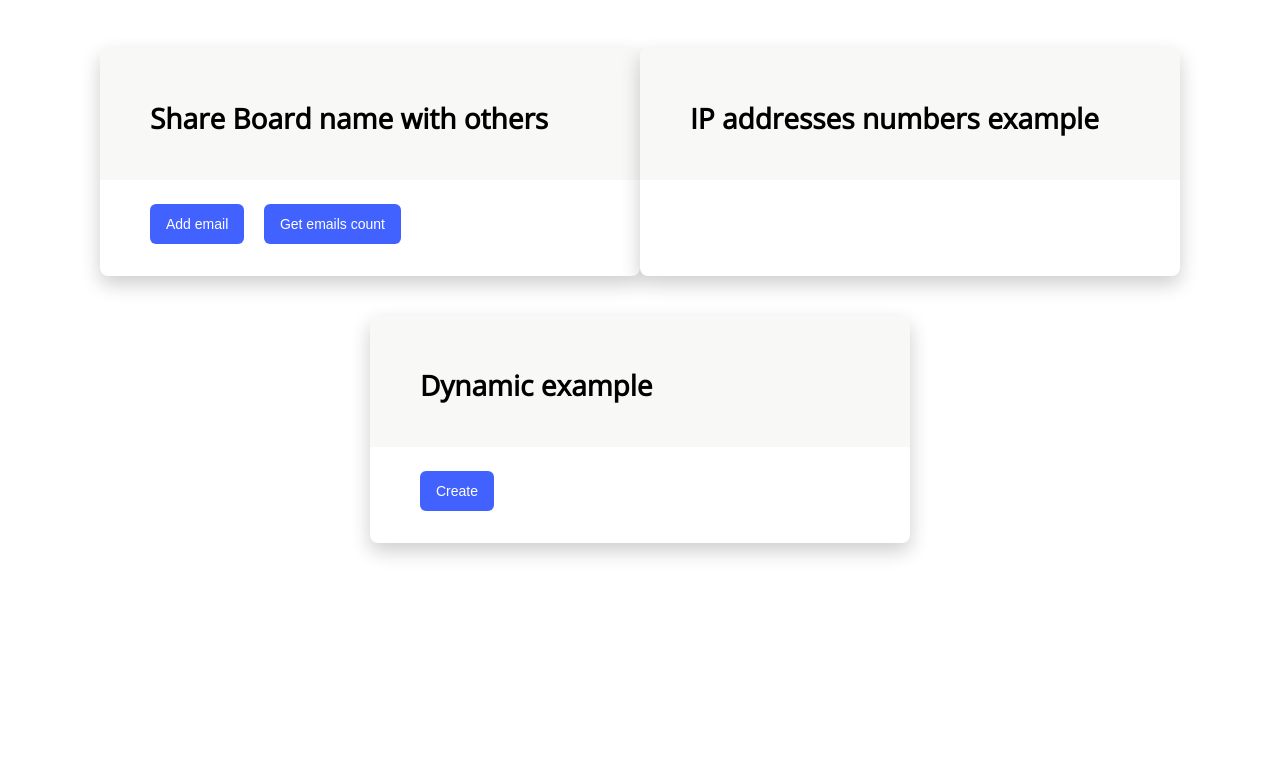
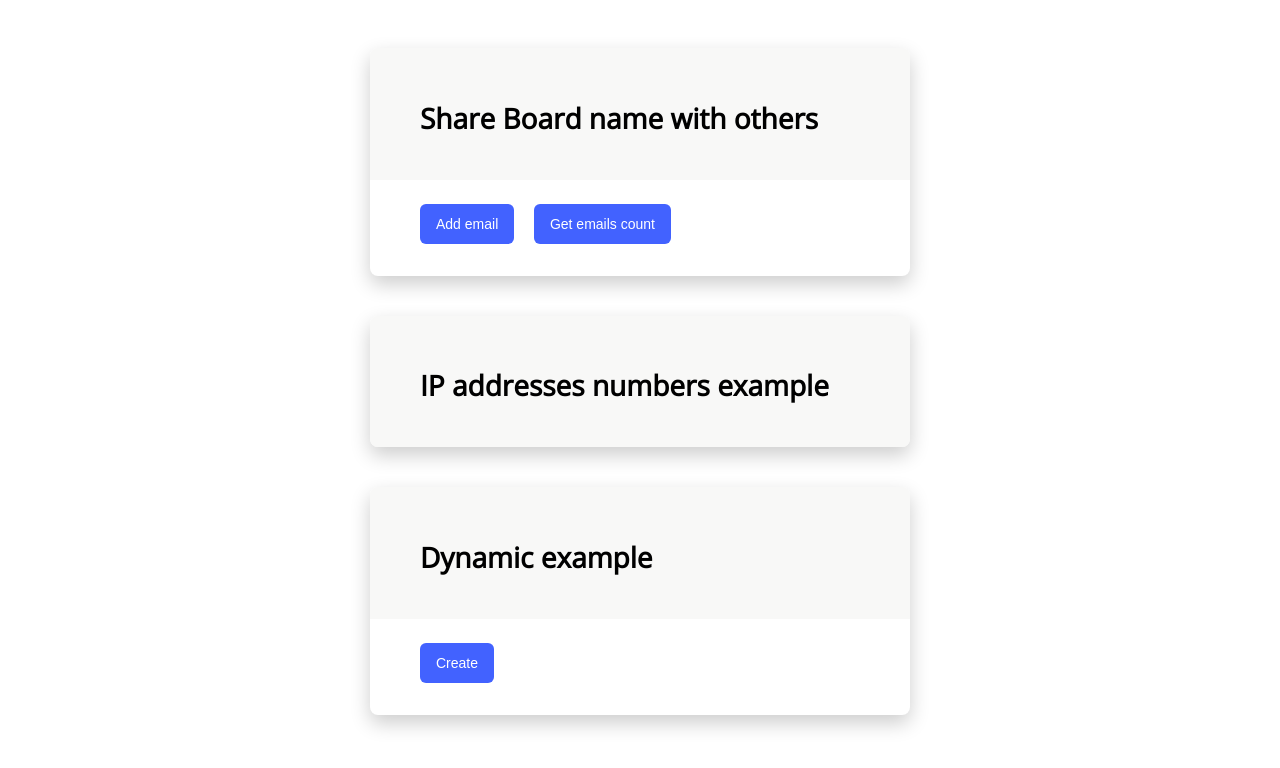
Before and after one commit to IvanKuzyshyn/multiple-values-input, a website built with webpack: page index.html in a window 1280 px wide. Built offline with nearby package versions, Linux system fonts and the light colour scheme.

Commit message:
Update examples

```diff
--- a/examples/example.js
+++ b/examples/example.js
@@ -37,12 +37,10 @@ const toggleBtn = document.querySelector('#toggle-example')
 toggleBtn.addEventListener('click', (event) => {
 
     if (input) {
-    console.log('unmount!')
     event.target.textContent = 'Create'
       input.destroy()
       input = null
     } else {
-      console.log('mount!')
       event.target.textContent = 'Destroy'
       input = new MultipleValuesInput(dynamicNode)
     }
--- a/index.html
+++ b/index.html
@@ -9,6 +9,8 @@
         body {
             font-family: 'Open Sans', serif;
             font-size: 14px;
+            display: flex;
+            justify-content: center;
         }
 
         .container {
@@ -17,6 +19,7 @@
             padding: 40px;
             justify-content: center;
             flex-wrap: wrap;
+            width: 600px;
         }
         .example {
             width: 540px;
```
